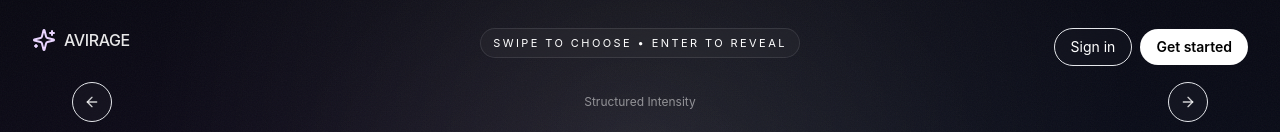
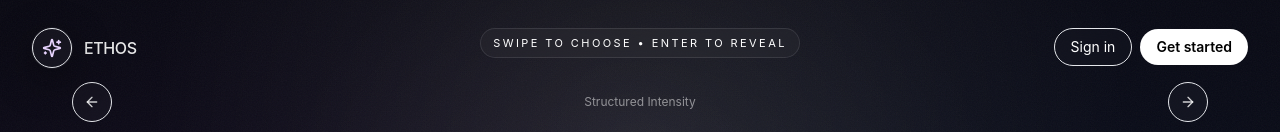
Before and after one commit to Avirage-official/aviragemp, a Next.js app: page / in a window 1280 px wide. Shown: the top 132 px of the page. Built offline with nearby package versions, Linux system fonts and the light colour scheme.

Commit message:
Update page.tsx

```diff
--- a/app/page.tsx
+++ b/app/page.tsx
@@ -132,7 +132,7 @@ function ConstantBackground() {
 
       {/* slow wave lines (not linked to scroll) */}
       <motion.svg
-        className="absolute left-1/2 top-1/2 -translate-x-1/2 -translate-y-1/2 opacity-[0.20]"
+        className="absolute left-1/2 -1/2 -translate-x-1/2 -translate-y-1/2 opacity-[0.20]"
         width="1400"
         height="900"
         viewBox="0 0 1400 900"
@@ -174,7 +174,7 @@ export default function LandingPage() {
   const cardRefs = useRef<(HTMLButtonElement | null)[]>([]);
 
   const [activeIndex, setActiveIndex] = useState(2);
-  const [openEnvId, setOpenEnvId] = useState<string | null>(null);
+  const [openEnvId, seenEnvId] = useState<string | null>(null);
 
   const openEnv = openEnvId ? ENVIRONMENTS.find((e) => e.id === openEnvId) : null;
 
@@ -277,13 +277,17 @@ export default function LandingPage() {
 
       {/* CORNER UI (minimal, confident) */}
       <div className="absolute inset-0 z-20 pointer-events-none">
-        {/* top-left brand */}
+       {/* top-left brand */}
         <div className="absolute left-5 top-5 md:left-8 md:top-7 pointer-events-auto">
-          <div className="flex items-center gap-2 text-white/90">
-            <Sparkles className="h-6 w-6 text-purple-200" />
-            <span className="text-sm md:text-base font-medium tracking-tight">AVIRAGE</span>
-          </div>
-        </div>
+        <div className="flex items-center gap-3 text-white/90">
+         {/* Circular icon badge */}
+         <div className="h-10 w-10 rounded-full border border-white/12 bg-white/[0.04] backdrop-blur-md flex items-center justify-center shadow-[0_12px_40px_rgba(0,0,0,0.45)] ring-1 ring-white/[0.06]">
+         <Sparkles className="h-5 w-5 text-purple-200" />
+       </div>
+
+         <span className="text-sm md:text-base font-medium tracking-tight">ETHOS</span>
+         </div>
+       </div>
 
         {/* top-right */}
         <div className="absolute right-5 top-5 md:right-8 md:top-7 flex items-center gap-2 pointer-events-auto">
```
